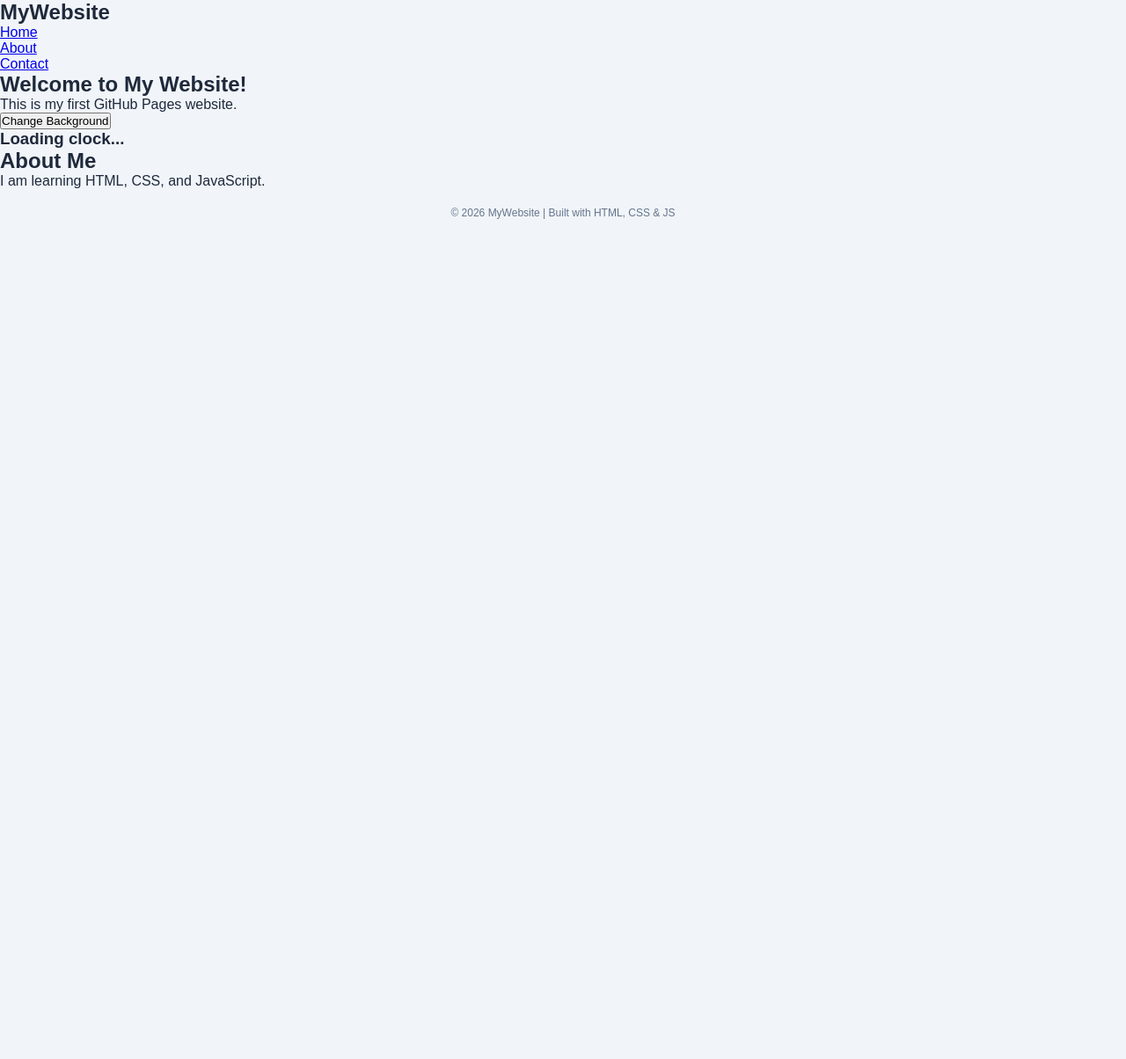
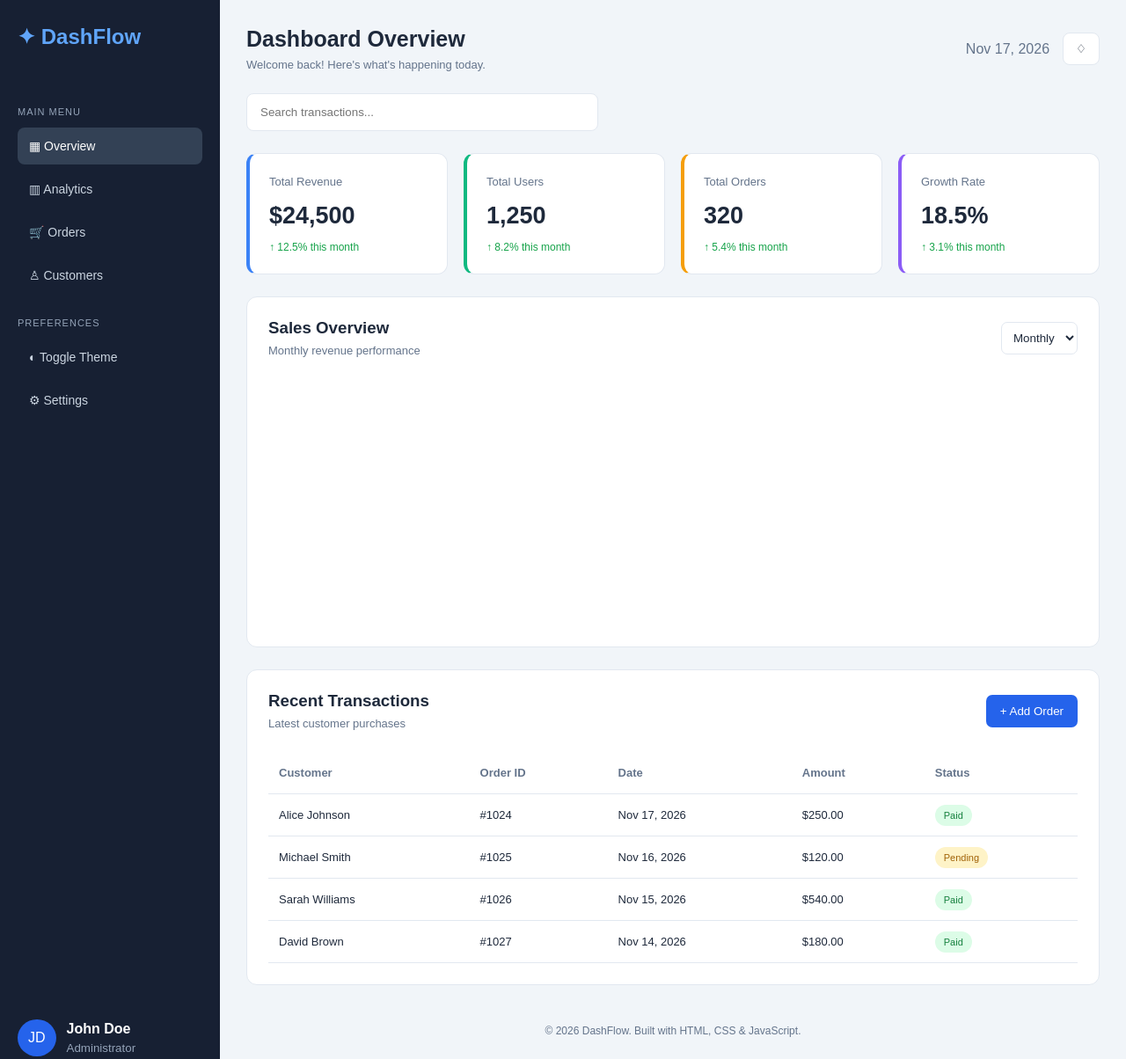
Before and after one commit to Sayed24/Components, a plain HTML site: page index.html in a window 1280 px wide. Shown: the top 1204 px of the page at 88% size. Before the commit the page ends 800 px from the top, so only its background shows below. Drawn offline with Linux system fonts and the light colour scheme.

Commit message:
Update index.html

```diff
--- a/index.html
+++ b/index.html
@@ -4,40 +4,148 @@
 <head>
     <meta charset="UTF-8">
     <meta name="viewport" content="width=device-width, initial-scale=1.0">
-    <title>My First Website</title>
+    <title>DashFlow | Admin Dashboard</title>
     <link rel="stylesheet" href="style.css">
 </head>
 <body>
 
-    <nav>
-        <h2>MyWebsite</h2>
-        <ul>
-            <li><a href="#home">Home</a></li>
-            <li><a href="#about">About</a></li>
-            <li><a href="#contact">Contact</a></li>
-        </ul>
-    </nav>
+<div class="dashboard">
 
-    <section id="home" class="hero">
-        <h1>Welcome to My Website!</h1>
-        <p>This is my first GitHub Pages website.</p>
+    <!-- Sidebar -->
+    <aside class="sidebar" id="sidebar">
+        <div class="logo">✦ DashFlow</div>
 
-        <button onclick="changeColor()">
-            Change Background
-        </button>
+        <p class="menu-label">MAIN MENU</p>
 
-        <h3 id="clock">Loading clock...</h3>
-    </section>
+        <a href="#" class="nav-link active">▦ Overview</a>
+        <a href="#analytics" class="nav-link">▥ Analytics</a>
+        <a href="#orders" class="nav-link">🛒 Orders</a>
+        <a href="#customers" class="nav-link">♙ Customers</a>
 
-    <section id="about">
-        <h2>About Me</h2>
-        <p>I am learning HTML, CSS, and JavaScript.</p>
-    </section>
+        <p class="menu-label">PREFERENCES</p>
 
-    <footer id="contact">
-        <p>© 2026 MyWebsite | Built with HTML, CSS & JS</p>
-    </footer>
+        <a href="#" class="nav-link" id="themeToggle">◐ Toggle Theme</a>
+        <a href="#settings" class="nav-link">⚙ Settings</a>
 
-    <script src="script.js"></script>
+        <div class="sidebar-bottom">
+            <div class="avatar">JD</div>
+            <div>
+                <strong>John Doe</strong>
+                <small>Administrator</small>
+            </div>
+        </div>
+    </aside>
+
+    <!-- Main content -->
+    <main class="main-content">
+
+        <header class="topbar">
+            <div>
+                <button class="menu-button" id="menuButton">☰</button>
+                <h2>Dashboard Overview</h2>
+                <p>Welcome back! Here's what's happening today.</p>
+            </div>
+
+            <div class="top-actions">
+                <span id="today"></span>
+                <button class="notification">♢</button>
+            </div>
+        </header>
+
+        <!-- Search -->
+        <div class="search-container">
+            <input
+                type="search"
+                id="searchInput"
+                placeholder="Search transactions..."
+            >
+        </div>
+
+        <!-- Statistics -->
+        <section class="stats-grid">
+
+            <div class="stat-card blue">
+                <span>Total Revenue</span>
+                <h2>$24,500</h2>
+                <small>↑ 12.5% this month</small>
+            </div>
+
+            <div class="stat-card green">
+                <span>Total Users</span>
+                <h2>1,250</h2>
+                <small>↑ 8.2% this month</small>
+            </div>
+
+            <div class="stat-card orange">
+                <span>Total Orders</span>
+                <h2>320</h2>
+                <small>↑ 5.4% this month</small>
+            </div>
+
+            <div class="stat-card purple">
+                <span>Growth Rate</span>
+                <h2>18.5%</h2>
+                <small>↑ 3.1% this month</small>
+            </div>
+
+        </section>
+
+        <!-- Chart -->
+        <section class="panel" id="analytics">
+            <div class="panel-header">
+                <div>
+                    <h3>Sales Overview</h3>
+                    <p>Monthly revenue performance</p>
+                </div>
+
+                <select id="chartPeriod">
+                    <option value="monthly">Monthly</option>
+                    <option value="weekly">Weekly</option>
+                </select>
+            </div>
+
+            <div class="chart-container">
+                <canvas id="salesChart"></canvas>
+            </div>
+        </section>
+
+        <!-- Transactions -->
+        <section class="panel" id="orders">
+            <div class="panel-header">
+                <div>
+                    <h3>Recent Transactions</h3>
+                    <p>Latest customer purchases</p>
+                </div>
+
+                <button id="addOrder" class="primary-button">
+                    + Add Order
+                </button>
+            </div>
+
+            <div class="table-container">
+                <table>
+                    <thead>
+                        <tr>
+                            <th>Customer</th>
+                            <th>Order ID</th>
+                            <th>Date</th>
+                            <th>Amount</th>
+                            <th>Status</th>
+                        </tr>
+                    </thead>
+
+                    <tbody id="transactionList"></tbody>
+                </table>
+            </div>
+        </section>
+
+        <footer>
+            © 2026 DashFlow. Built with HTML, CSS & JavaScript.
+        </footer>
+
+    </main>
+</div>
+
+<script src="script.js"></script>
 </body>
 </html>
```
